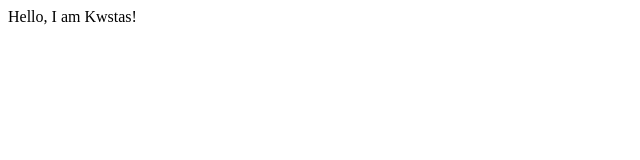
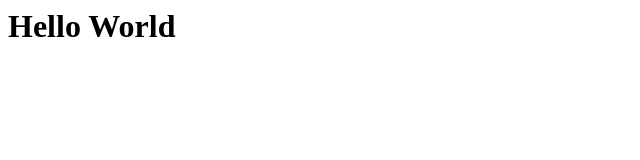
Before and after one commit to tsiropouloskwstas/tsiropouloskwstas.github.io, a plain HTML site: page index.html in a window 1280 px wide. Shown: the whole page, without its empty margins (0-640 px from the left). Drawn offline with Linux system fonts and the light colour scheme.

Commit message:
Update index.html

```diff
--- a/index.html
+++ b/index.html
@@ -1,10 +1,7 @@
-
-<!DOCTYPE html>
 <html>
-    <head>
-        <title>Hello!</title>
-    </head>
-    <body>
-        Hello, I am Kwstas!
-    </body>
+ <head>
+ </head>
+ <body>
+   <h1>Hello World<h1>
+ </body>
 </html>
```
